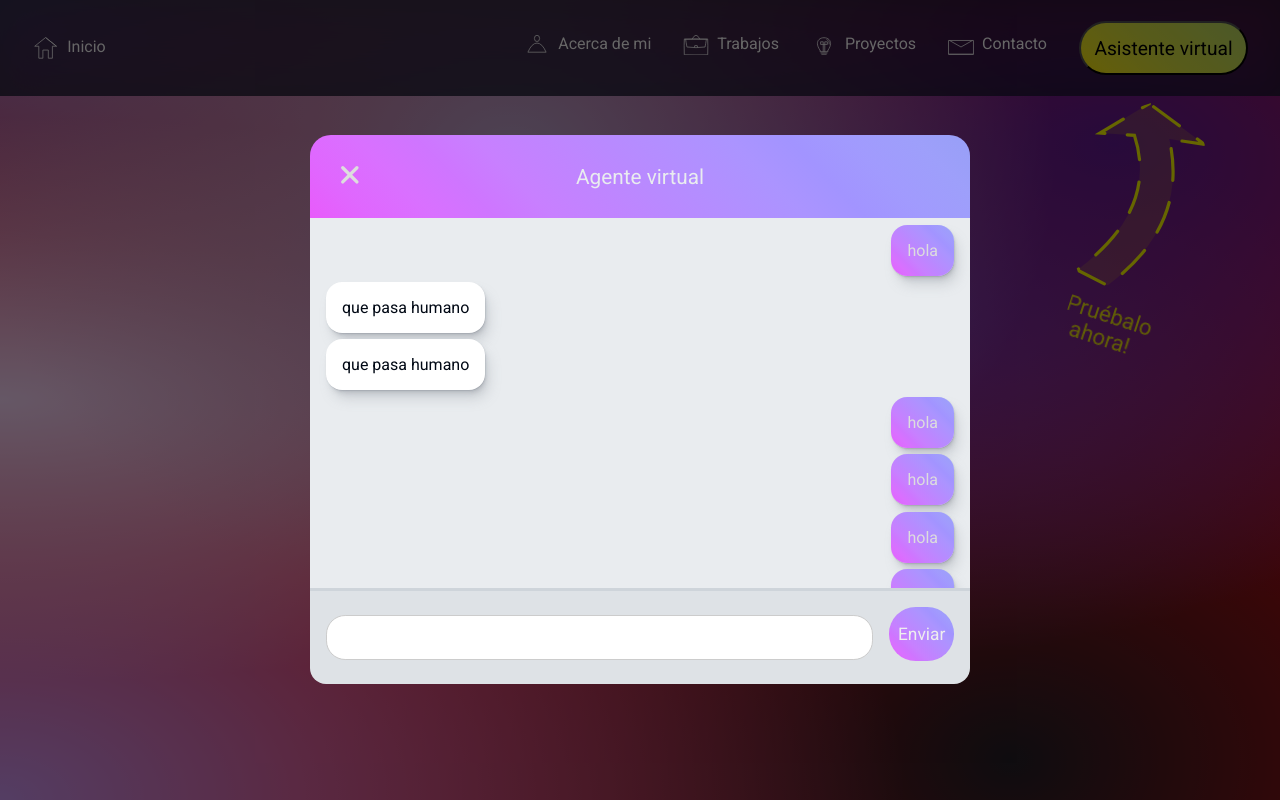
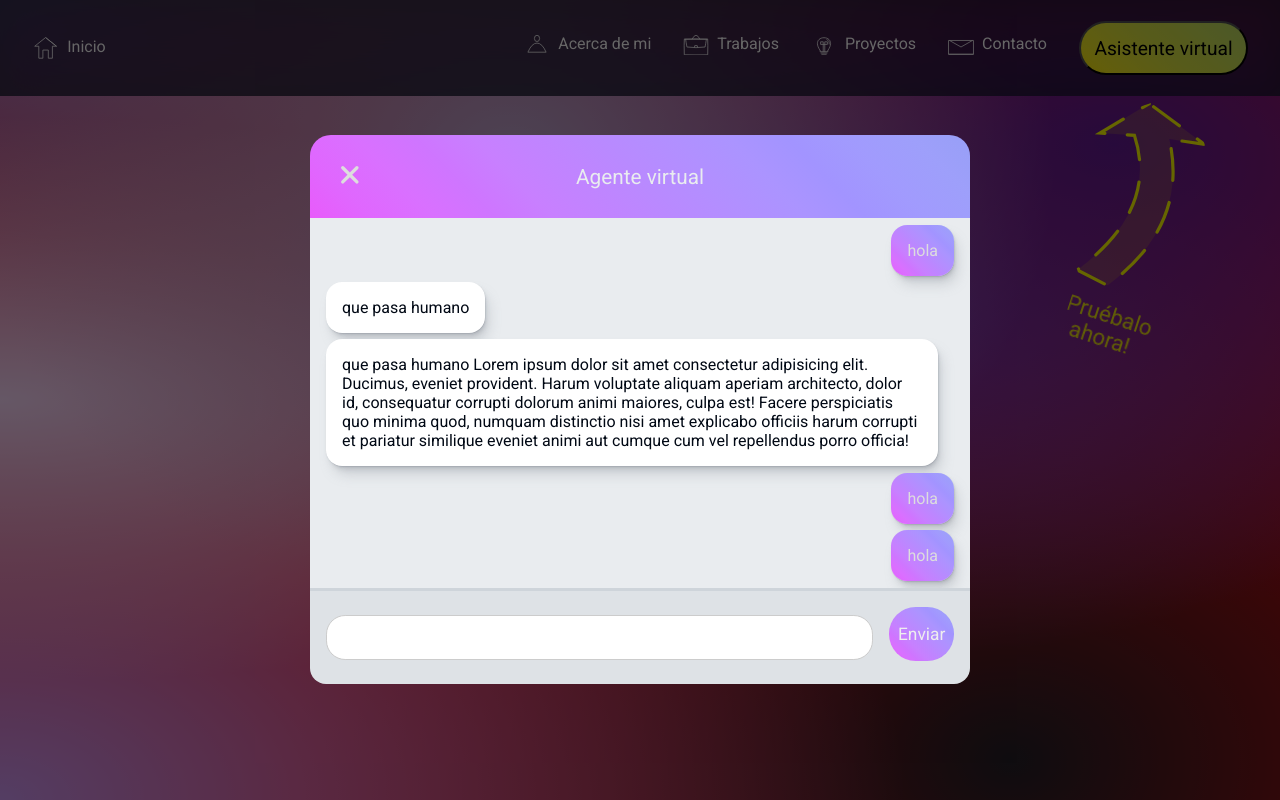
Before and after one commit to Joaquin-Quiroz-Gajardo/Portafolio, a React (Create React App) app: page / in a window 1280 px wide. Shown: the top 800 px of the page. Built offline with nearby package versions, Linux system fonts and the light colour scheme.

Commit message:
diseño listo de chat

```diff
--- a/src/App.css
+++ b/src/App.css
@@ -869,6 +869,7 @@ input[type="text"] {
   /* border: 2px solid #aaa; */
   border: none;
   width: fit-content;
+  max-width: calc(100% - 3em);
 
   --shadow-color: 210deg 6% 58%;
   box-shadow: 0.3px 0.5px 0.7px hsl(var(--shadow-color) / 0.36),
--- a/src/App.tsx
+++ b/src/App.tsx
@@ -292,7 +292,7 @@ function App() {
           <div className="conversacion">
             <p className="human-message">hola</p>
             <p className="ia-message">que pasa humano</p>
-            <p className="ia-message">que pasa humano</p>
+            <p className="ia-message">que pasa humano Lorem ipsum dolor sit amet consectetur adipisicing elit. Ducimus, eveniet provident. Harum voluptate aliquam aperiam architecto, dolor id, consequatur corrupti dolorum animi maiores, culpa est! Facere perspiciatis quo minima quod, numquam distinctio nisi amet explicabo officiis harum corrupti et pariatur similique eveniet animi aut cumque cum vel repellendus porro officia!</p>
             <p className="human-message">hola</p>
             <p className="human-message">hola</p>
             <p className="human-message">hola</p>
```
